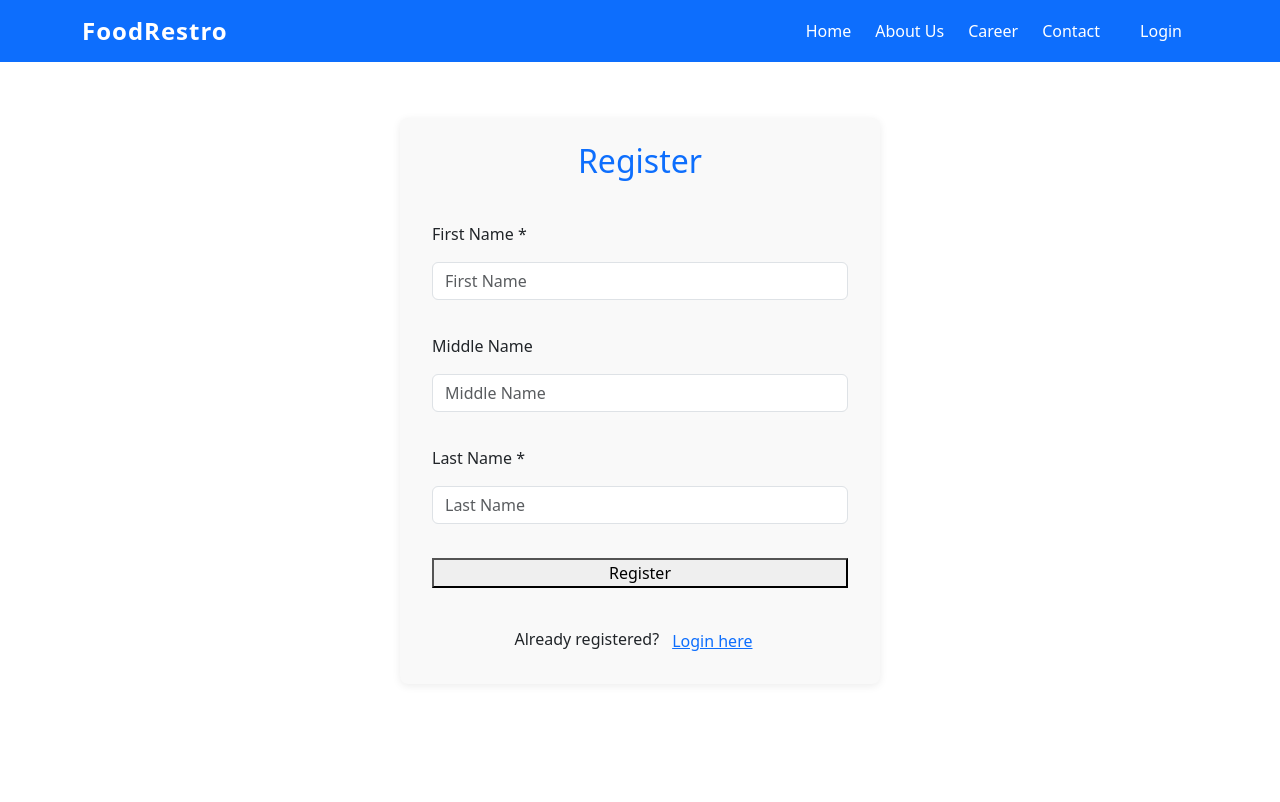
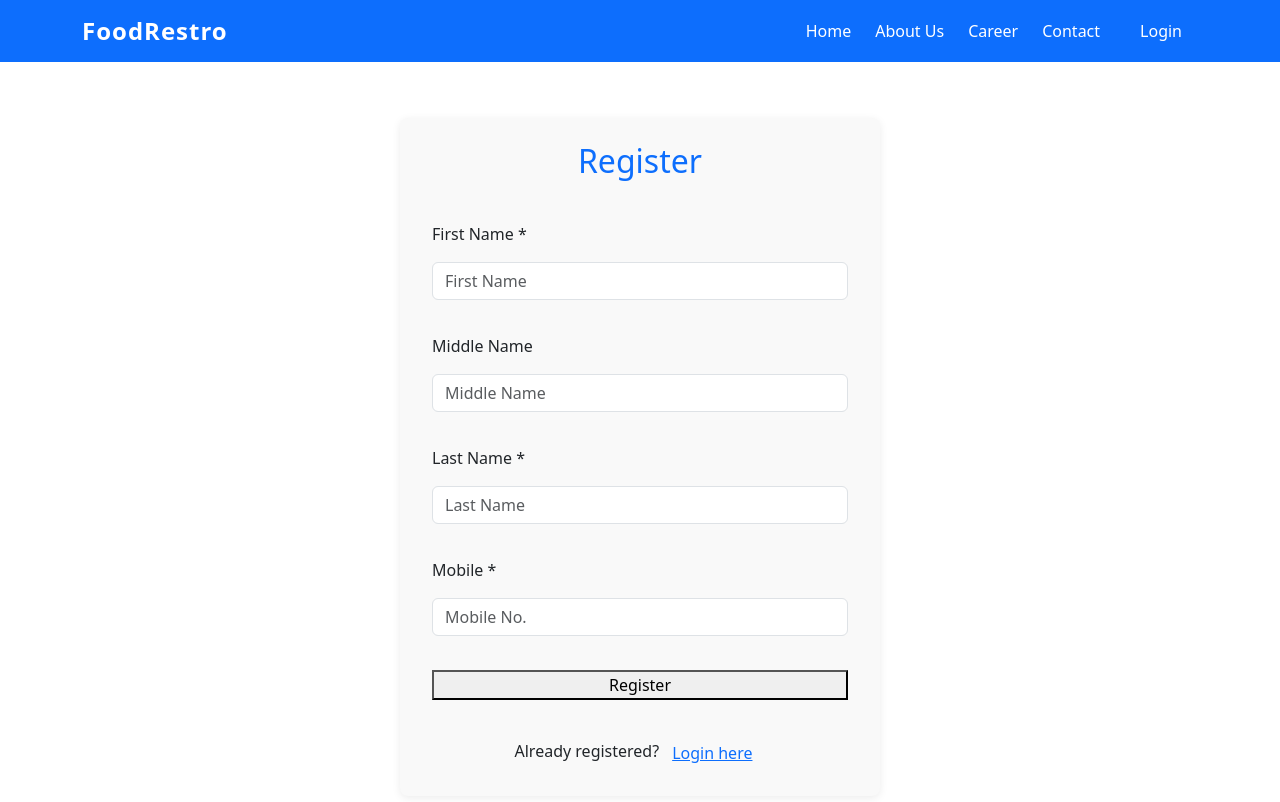
Before and after one commit to divyanshdubey9100/IndianFoodRestro, an Angular app in the folder webapp/: page /sign-up in a window 1280 px wide. Shown: the top 802 px of the page. Built offline with nearby package versions, Linux system fonts and the light colour scheme.

Commit message:
register form updated

```diff
--- a/webapp/src/app/register/register.html
+++ b/webapp/src/app/register/register.html
@@ -26,7 +26,6 @@
   <div class="mb-3">
     <label for="lastName" class="form-label">Last Name *</label>
     <input
-      id="lastName"
       formControlName="lastName"
       class="form-control mt-2"
       placeholder="Last Name"
@@ -35,25 +34,18 @@
       {{ getErrorMessage('lastName') }}
     </div>
     </div>
- <!-- <div class="mb-3">
+  <div class="mb-3">
     <label for="mobile" class="form-label">Mobile *</label>
     <input
-      type="tel"
-      id="mobile"
-      name="mobile"
-      class="form-control"
-      required
-      pattern="^[6-9]\d{9}$"
-      [(ngModel)]="mobile"
-      #mobileCtrl="ngModel"
-      [disabled]="isLoading"
-      (blur)="checkMobileAvailability()"
+      formControlName="mobile"
+      class="form-control mt-2"
+      placeholder="Mobile No."
     />
-    <div *ngIf="mobileCtrl.invalid && mobileCtrl.touched" class="text-danger">
-      Enter a valid 10-digit mobile number.
+     <div *ngIf="showErrors(getControl('mobile'))" class="text-danger mt-1">
+      {{ getErrorMessage('mobile') }}
     </div>
   </div>
-   <div class="mb-3">
+   <!--<div class="mb-3">
     <label for="phone" class="form-label">Phone *</label>
     <input
       type="tel"
--- a/webapp/src/app/register/register.ts
+++ b/webapp/src/app/register/register.ts
@@ -21,10 +21,11 @@ export class RegisterComponent implements OnInit{
     private formValidator: FormValidatorService
   ) {}
   ngOnInit(): void {
-    this.registerUserForm=this.formData.group({
-      firstName: ['', [Validators.required, this.formValidator.getValidator('namePattern')]],
-      middleName: ['', [Validators.minLength(2), this.formValidator.getValidator('namePattern')]],
-      lastName: ['', [Validators.required, this.formValidator.getValidator('namePattern')]]
+    this.registerUserForm = this.formData.group({
+      firstName: ['', [Validators.required, Validators.minLength(2), this.formValidator.getValidator('name', 'name')]],
+      middleName: ['', [Validators.minLength(2), this.formValidator.getValidator('name', 'name')]],
+      lastName: ['', [Validators.required, Validators.minLength(2), this.formValidator.getValidator('name', 'name')]],
+      mobile: ['', [Validators.required, this.formValidator.getValidator('mobile', 'mobile')]]
     })
   }
 
@@ -45,7 +46,15 @@ export class RegisterComponent implements OnInit{
   }
 
   getErrorMessage(controlName: string): string {
-    return this.formValidator.getErrorMessage(this.getControl(controlName));
+    const control = this.getControl(controlName);
+    if (!control || !control.errors) {
+      return '';
+    }
+    if (control.errors['required']) return `${controlName} is required`;
+    if (control.errors['minlength']) return `${controlName} must be at least ${control.errors['minlength'].requiredLength} characters`;
+    if (control.errors['maxlength']) return `${controlName} cannot exceed ${control.errors['maxlength'].requiredLength} characters`;
+    if (control.errors['pattern']) return `${controlName} format is invalid`;
+    return this.formValidator.getErrorMessage(control);
   }
 
 }
--- a/webapp/src/app/services/form-validaton.service.ts
+++ b/webapp/src/app/services/form-validaton.service.ts
@@ -6,20 +6,14 @@ import { VALIDATION_ERRORS } from '../validation-message/validation-message.mess
 
 @Injectable({ providedIn: 'root' })
 export class FormValidatorService {
-  private patternToErrorKeyMap: Record<keyof typeof VALIDATION_PATTERNS, keyof typeof VALIDATION_ERRORS> = {
-    emailPattern: 'email',
-    passwordPattern: 'pattern',
-    namePattern: 'name'
-  };
-
     getValidator(
-    patternKey: keyof typeof VALIDATION_PATTERNS
+        patternKey: keyof typeof VALIDATION_PATTERNS,
+        errorMessageKey: keyof typeof VALIDATION_ERRORS
     ): ValidatorFn {
         return (control: AbstractControl): ValidationErrors | null => {
             if (!control.value) return null;
 
             const pattern = new RegExp(VALIDATION_PATTERNS[patternKey]);
-      const errorMessageKey = this.patternToErrorKeyMap[patternKey];
 
             return pattern.test(control.value)
                 ? null
--- a/webapp/src/app/validation-message/validation-message.message.ts
+++ b/webapp/src/app/validation-message/validation-message.message.ts
@@ -5,6 +5,7 @@ export const VALIDATION_ERRORS ={
             email: 'Please enter a valid email address.',
             pattern: 'The format is invalid.',
             name:'entered name should be valid String',
+            mobile:'enter valid mobile number',
 
             // Dynamic Validators (using value)
             minlength: (validatorValue: any) => `Minimum length is ${validatorValue.requiredLength} characters.`,
--- a/webapp/src/app/validation-pattern/form-validation.config.ts
+++ b/webapp/src/app/validation-pattern/form-validation.config.ts
@@ -1,8 +1,9 @@
 
 export const VALIDATION_PATTERNS = {
 
-    emailPattern: "^[a-z0-9._%+-]+@[a-z0-9.-]+\\.[a-z]{2,4}$",
-    passwordPattern: "(?=.*[a-z])(?=.*[A-Z])(?=.*[0-9])[A-Za-z\\d@$!%*?&]{8,}",
-    namePattern: "^[a-zA-Z ]*$"
+    email: "^[a-z0-9._%+-]+@[a-z0-9.-]+\\.[a-z]{2,4}$",
+    password: "(?=.*[a-z])(?=.*[A-Z])(?=.*[0-9])[A-Za-z\\d@$!%*?&]{8,}",
+    name: "^[a-zA-Z ]*$",
+    mobile: "^[0-9]{10}$"
 
-}as const;
+} as const;
```
Lines whose indentation alone changed are shown as unchanged.
